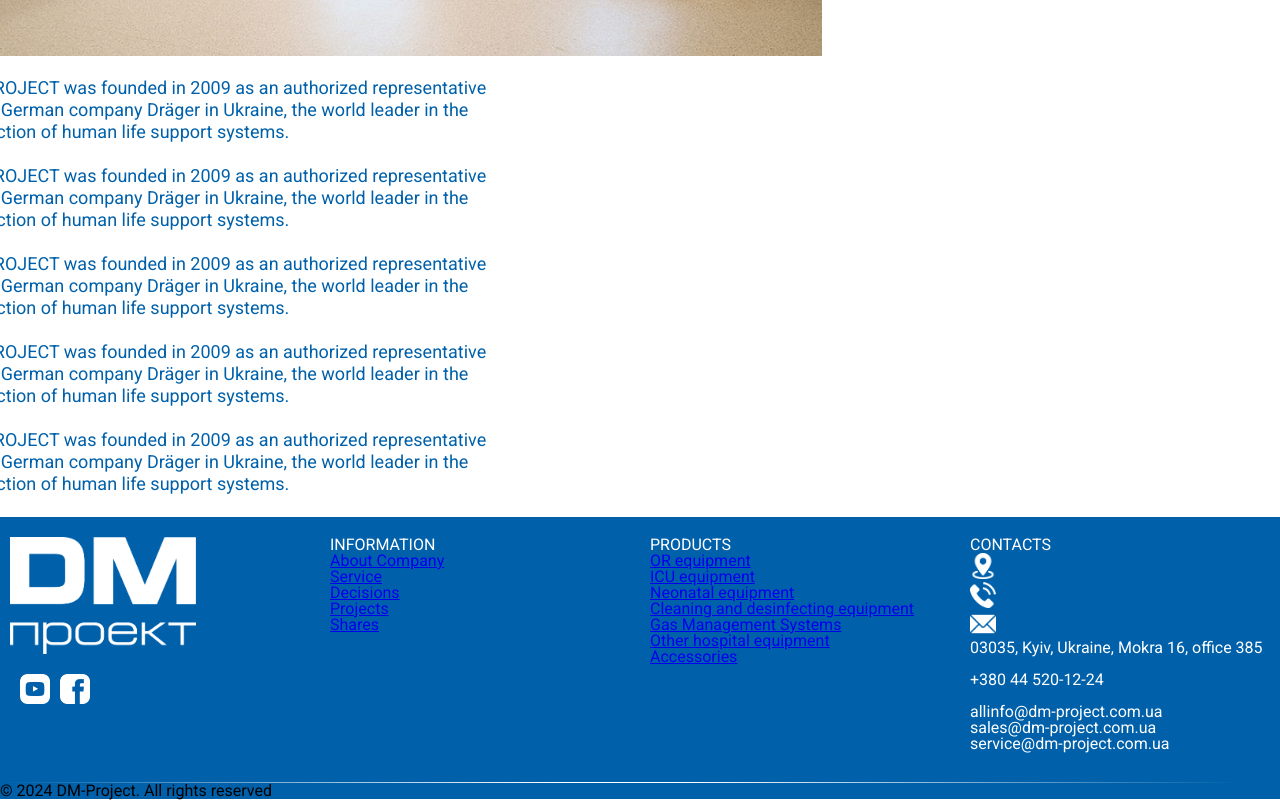
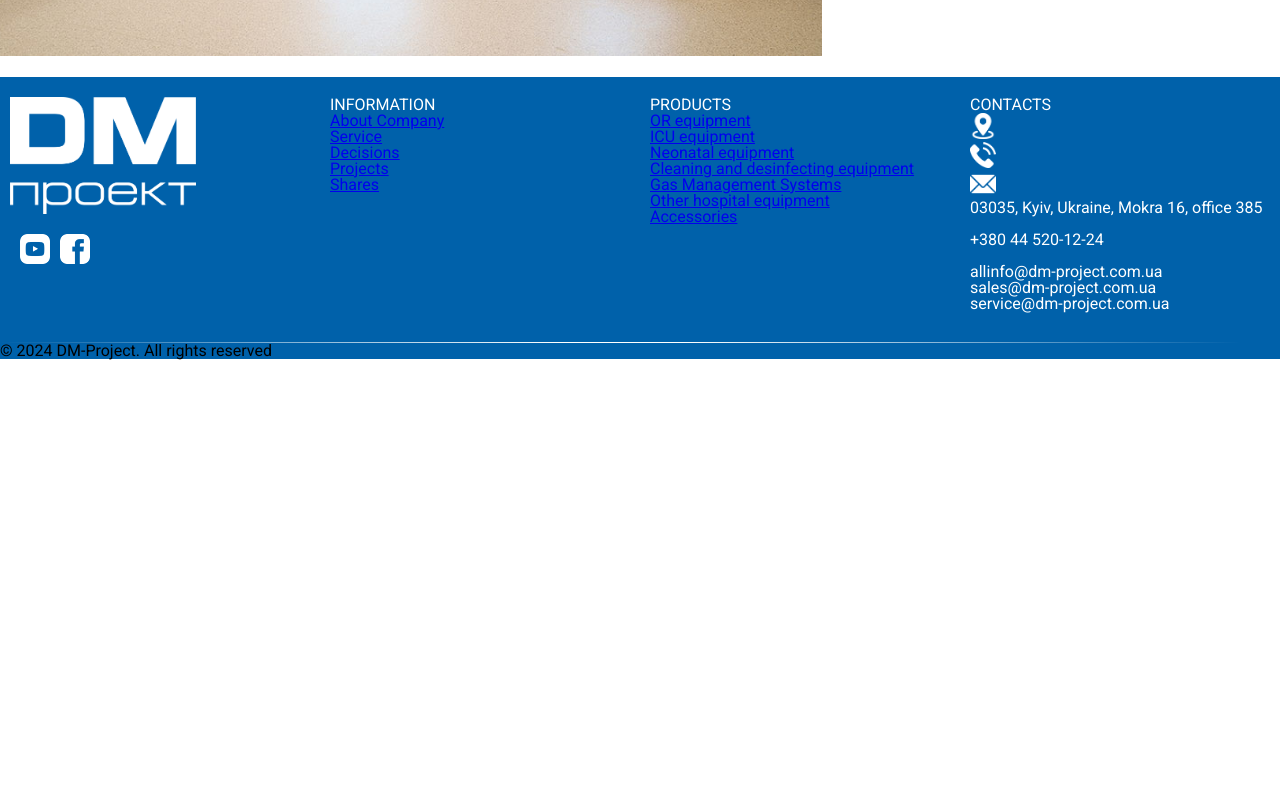
Before and after one commit to ven0m79/dm-project, a Next.js app: page /en/about in a window 1280 px wide. Shown: the part 2177-2977 px from the top of the page. After the commit the page ends 2537 px from the top, so only its background shows below. Built offline with nearby package versions, Linux system fonts and the light colour scheme.

Commit message:
pre-start!

```diff
--- a/app/[locale]/about/page.tsx
+++ b/app/[locale]/about/page.tsx
@@ -68,11 +68,11 @@ const AboutPage = ({ params: { locale } }: { params: { locale: string } }) => {
 
               <div>
                 <div className={classNames("px-5 indent-5 text-justify w-[548x]", styles["aboutText1"])}>
+                  {/* <p>{t('information1')}</p><br />
                   <p>{t('information1')}</p><br />
                   <p>{t('information1')}</p><br />
                   <p>{t('information1')}</p><br />
-                  <p>{t('information1')}</p><br />
-                  <p>{t('information1')}</p><br />
+                  <p>{t('information1')}</p><br /> */}
                 </div>
               </div>
             </div>
--- a/app/[locale]/catalog/sub-catalog/page.tsx
+++ b/app/[locale]/catalog/sub-catalog/page.tsx
@@ -115,6 +115,7 @@ const SubCatalog = ({ params: { locale } }: { params: { locale: string } }) => {
                             width={150}
                             height={210}
                           />
+                          {/* <div className="h-px mt-24 ml-20 text-[16px] flex self-center absolute text-red-500 font-bold">{el.price} $</div> */}
                         </div>
                         <div className="h-px bg-emerald-900 mb-1 mx-1 flex self-center"></div>
                         <div className="flex justify-center h-16">
@@ -147,7 +148,9 @@ const SubCatalog = ({ params: { locale } }: { params: { locale: string } }) => {
                             width={200}
                             height={250}
                           />
+
                         </div>
+
                         <div className="h-px bg-emerald-900 mb-1 mx-1 flex self-center"></div>
                         <div className="flex justify-center">
                           <h3 className="flex justify-center h-16">
--- a/utils/woocomerce.types.ts
+++ b/utils/woocomerce.types.ts
@@ -44,6 +44,7 @@ export type SingleProductDetails = {
   tags: TagType[];
   sku: string;
   price: string;
+  regular_price: string;
   downloadable: boolean;
   downloads: DownloadsType[];
   dimensions: DimentionType[];
```
Also changed, not shown: app/[locale]/components/molecules/leftSidebar/leftSidebar.tsx (+17 -0 lines).
